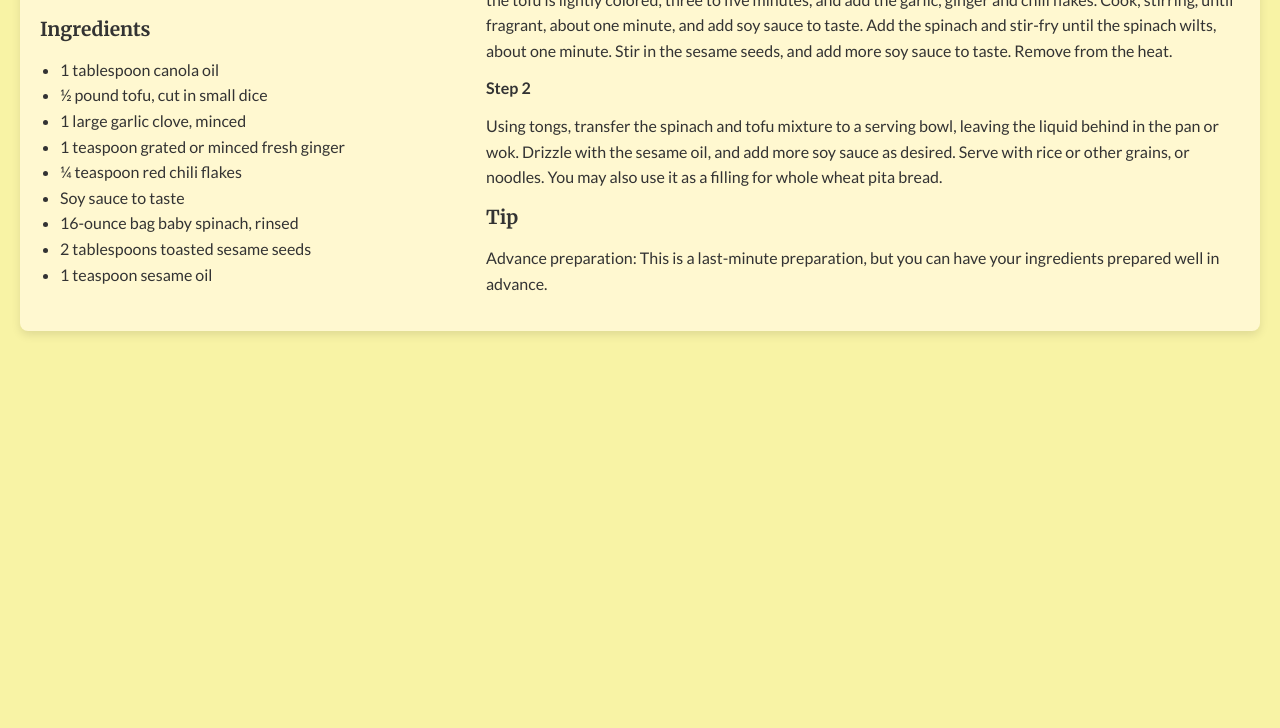
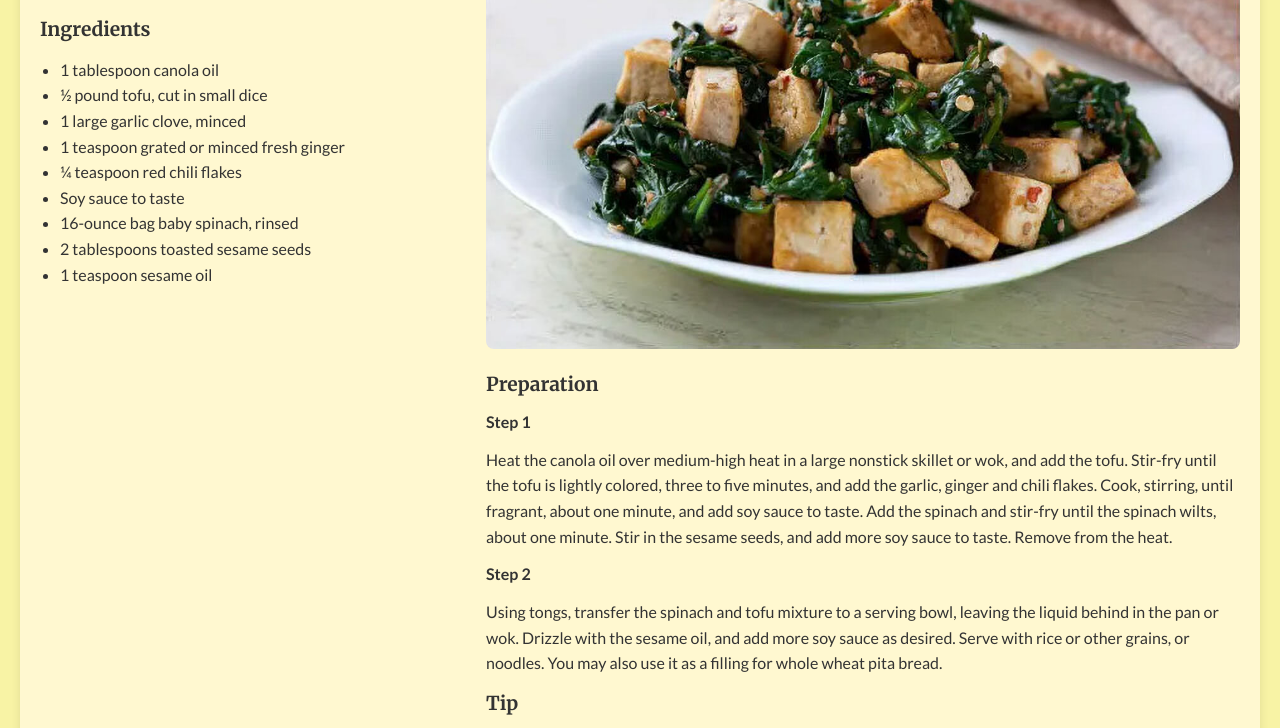
Before and after one commit to tnazary/exercise-7, a plain HTML site: page index.html in a window 1280 px wide. Shown: the part 193-921 px from the top of the page. Before the commit the page ends 800 px from the top, so only its background shows below. Drawn offline with Linux system fonts and the light colour scheme.

Commit message:
something

```diff
--- a/index.html
+++ b/index.html
@@ -132,7 +132,7 @@
         </div>
 
         <div class="right-column">
-            <img src="images/recipe.jpg" alt="Spinach, Tofu and Sesame Stir-Fry">
+            <img src="recipe-photo-Enhanced-SR.jpg" alt="Spinach, Tofu and Sesame Stir-Fry">
 
             <h2>Preparation</h2>
             <h3>Step 1</h3>
```
